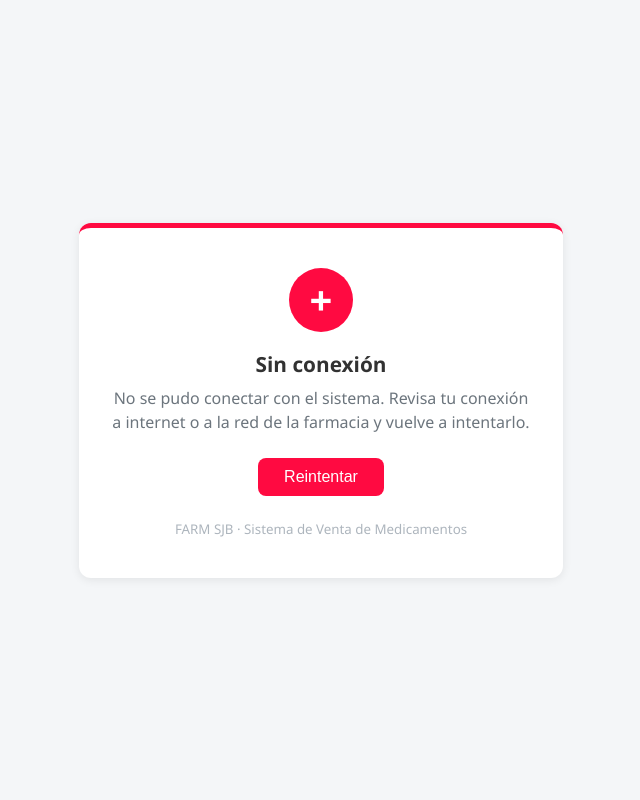
After one commit to AsaelOlivaGit/upsjb_farmacia_laragon, a Laravel app: page /offline.html in a window 1280 px wide. The commit adds this page. Shown: the whole page, without its empty margins (319-959 px from the left). Run offline with Laravel 12, Linux system fonts and the light colour scheme.

Commit message:
feat: convertir el sistema en PWA con erag/laravel-pwa

```diff
--- a/sistema/composer.json
+++ b/sistema/composer.json
@@ -8,6 +8,7 @@
     "require": {
         "php": "^8.3",
         "barryvdh/laravel-dompdf": "^3.1",
+        "erag/laravel-pwa": "^2.1",
         "laravel/framework": "^13.17",
         "laravel/tinker": "^3.0",
         "maatwebsite/excel": "^4.0"
--- /dev/null
+++ b/sistema/public/offline.html
@@ -0,0 +1,32 @@
+<!DOCTYPE html>
+<html lang="es">
+<head>
+    <meta charset="UTF-8">
+    <meta name="viewport" content="width=device-width, initial-scale=1.0">
+    <meta name="theme-color" content="#ff0a41">
+    <title>FARM SJB | Sin conexión</title>
+    <!-- Esta página la guarda el service worker (sw.js) y se muestra cuando no hay internet.
+         Por eso no usa bootstrap.css: los estilos van aquí mismo. -->
+    <style>
+        body { margin: 0; min-height: 100vh; display: flex; align-items: center; justify-content: center;
+               background: #f4f6f8; font-family: "Segoe UI", Roboto, Arial, sans-serif; color: #323232; padding: 16px; box-sizing: border-box; }
+        .card { background: #fff; max-width: 420px; width: 100%; padding: 40px 32px; border-radius: 12px;
+                border-top: 5px solid #ff0a41; box-shadow: 0 2px 10px rgba(0, 0, 0, .08); text-align: center; }
+        .icon { width: 64px; height: 64px; margin: 0 auto 18px; border-radius: 50%; background: #ff0a41;
+                color: #fff; font-size: 40px; font-weight: bold; line-height: 64px; }
+        h1 { font-size: 1.3rem; margin: 0 0 8px; }
+        p { color: #6c757d; margin: 0 0 24px; line-height: 1.5; }
+        button { background: #ff0a41; color: #fff; border: 0; border-radius: 8px; padding: 10px 26px; font-size: 1rem; cursor: pointer; }
+        small { display: block; margin-top: 24px; color: #adb5bd; }
+    </style>
+</head>
+<body>
+    <div class="card">
+        <div class="icon">+</div>
+        <h1>Sin conexión</h1>
+        <p>No se pudo conectar con el sistema. Revisa tu conexión a internet o a la red de la farmacia y vuelve a intentarlo.</p>
+        <button type="button" onclick="location.reload()">Reintentar</button>
+        <small>FARM SJB · Sistema de Venta de Medicamentos</small>
+    </div>
+</body>
+</html>
--- a/sistema/resources/views/auth/login.blade.php
+++ b/sistema/resources/views/auth/login.blade.php
@@ -5,6 +5,7 @@
   <meta name="viewport" content="width=device-width, initial-scale=1.0">
   <meta name="description" content="San Juan – Sistema de Venta de Medicamentos">
   <title>FARM SJB | Iniciar sesión</title>
+  @PwaHead
   {{-- asset(): rutas desde public/, igual que en la plantilla --}}
   <link rel="stylesheet" href="{{ asset('css/bootstrap.css') }}">
   <link rel="stylesheet" href="{{ asset('css/custom.css') }}">
@@ -150,5 +151,6 @@
     submit.querySelector('.btn-label').textContent = 'Ingresando...';
   });
 </script>
+@RegisterServiceWorkerScript
 </body>
 </html>
--- a/sistema/resources/views/template/administrador.blade.php
+++ b/sistema/resources/views/template/administrador.blade.php
@@ -5,6 +5,8 @@
   <meta name="viewport" content="width=device-width, initial-scale=1.0">
   <meta name="description" content="San Juan – Sistema de Venta de Medicamentos">
   <title>FARM SJB | @yield('title')</title>
+  {{-- PWA (erag/laravel-pwa): manifest.json, color del tema e ícono --}}
+  @PwaHead
   <link rel="stylesheet" href="{{ asset('css/bootstrap.css') }}">
   <link rel="stylesheet" href="{{ asset('css/custom.css') }}">
 </head>
@@ -68,6 +70,8 @@
 {{-- Scripts propios de cada vista (@push('scripts')), por ejemplo el detalle de ventas --}}
 @stack('scripts')
 
+{{-- PWA: registra el service worker (public/sw.js) y muestra el botón para instalar la app --}}
+@RegisterServiceWorkerScript
 
 </body>
 </html>
```
Also changed, not shown: sistema/config/pwa.php (added, +61 -0 lines), sistema/public/sw.js (added, +47 -0 lines), sistema/public/logo-192.png (added), sistema/public/logo.png (added), sistema/public/manifest.json (added), 1 other file.
